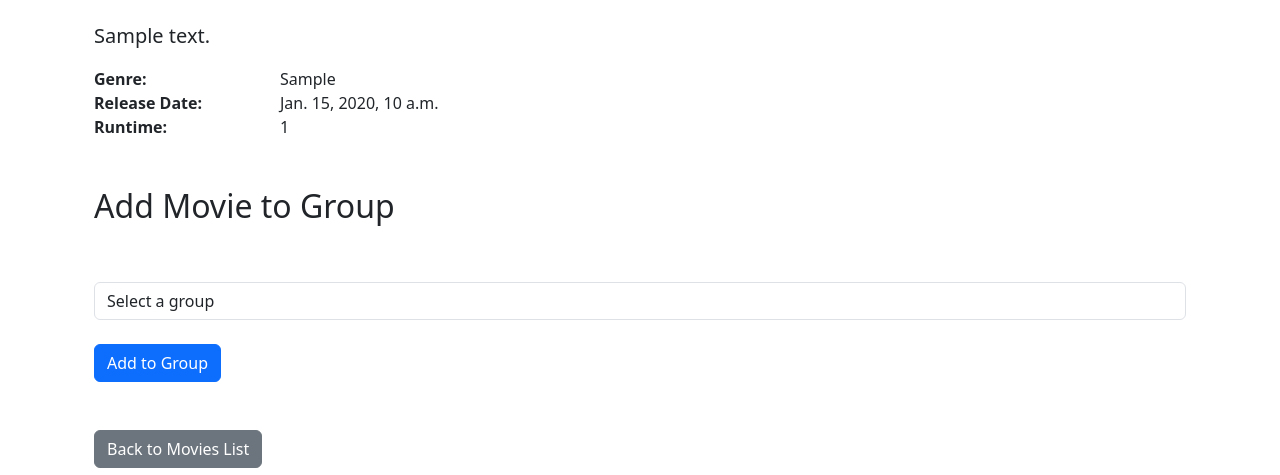
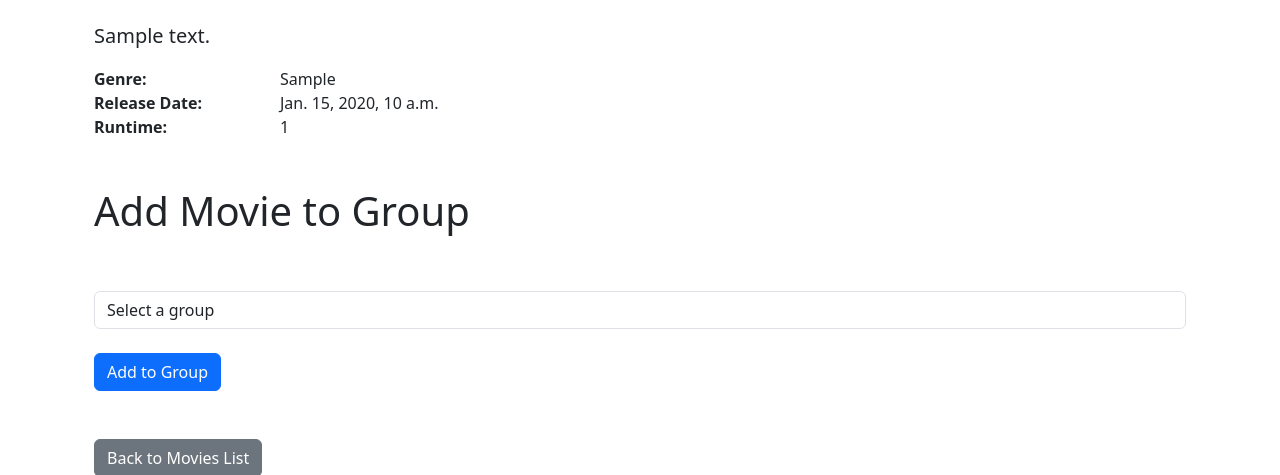
Before and after one commit to NixTS/movie-reviews-with-friends, a Django app: template movies/templates/movies/movie_details.html in a window 1280 px wide. Shown: the part 150-625 px from the top of the page. Run offline with Django 4.2, Linux system fonts and the light colour scheme; tables that the repository leaves empty hold one stand-in row (values such as "Sample post"); the template is opened without the code that fills it: values that come from a table or form of the project are taken from there, most other values are stand-ins (such as "Sample title", 1, 10 or a date in 2020); data that the repository does not hold is empty; parts of the project's set-up code (start-up, migrations or seed data) failed here and were passed over.

Commit message:
Edit title from movies_list into container

```diff
--- a/movies/templates/movies/list_of_movies.html
+++ b/movies/templates/movies/list_of_movies.html
@@ -4,8 +4,8 @@
 
 {% block content %}
 
-<h1 class="display-4 text-left my-4">Movies</h1>
 <div class="container">
+    <h1 class="display-4 text-left my-4">Movies</h1>
     <div class="row">
         {% for movie in movies %}
         <div class="col-md-3 mb-4">
--- a/movies/templates/movies/movie_details.html
+++ b/movies/templates/movies/movie_details.html
@@ -38,7 +38,7 @@
     </div>
 
     <div class="mt-4">
-        <h2>{{ "Add Movie to Group" }}</h2>
+        <h2 class="text-left display-6">{{ "Add Movie to Group" }}</h2>
         <form method="post" action="{% url 'add_movie_to_group' movie_id %}">
             {% csrf_token %}
             <div class="form-group mb-3">
```
